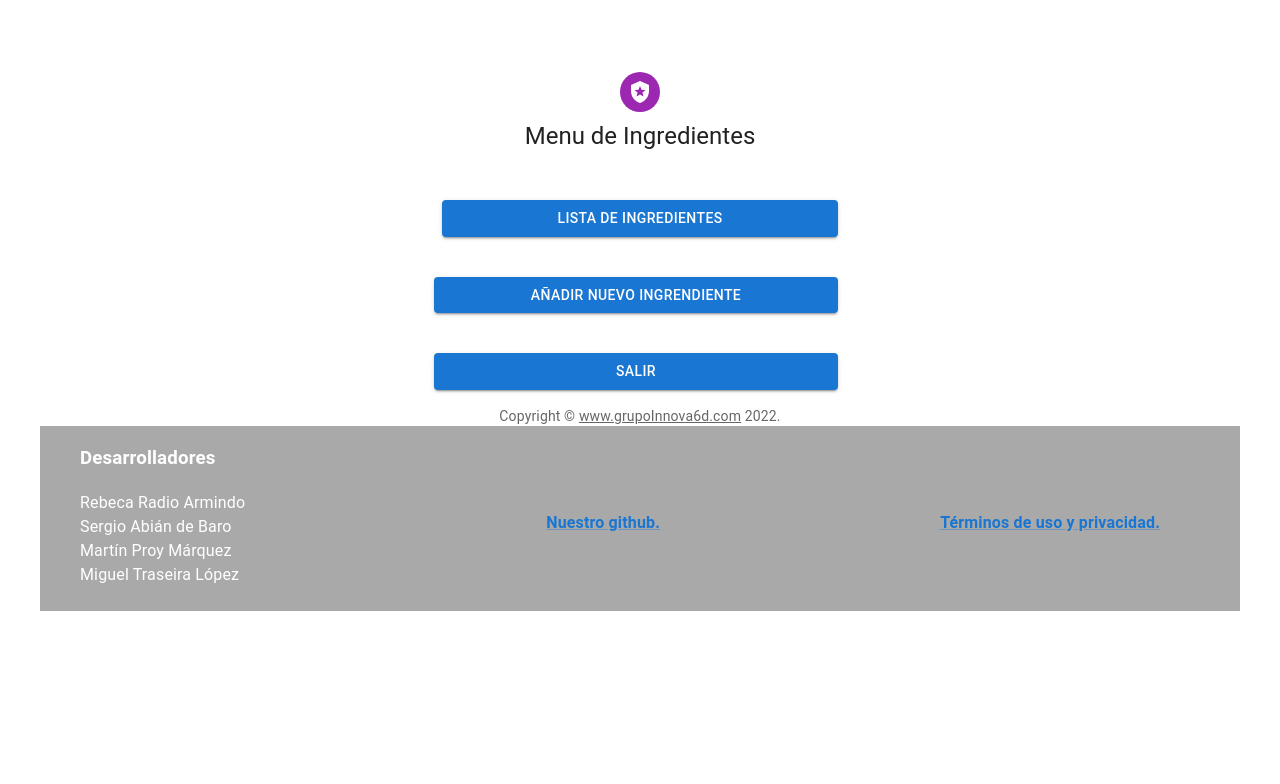
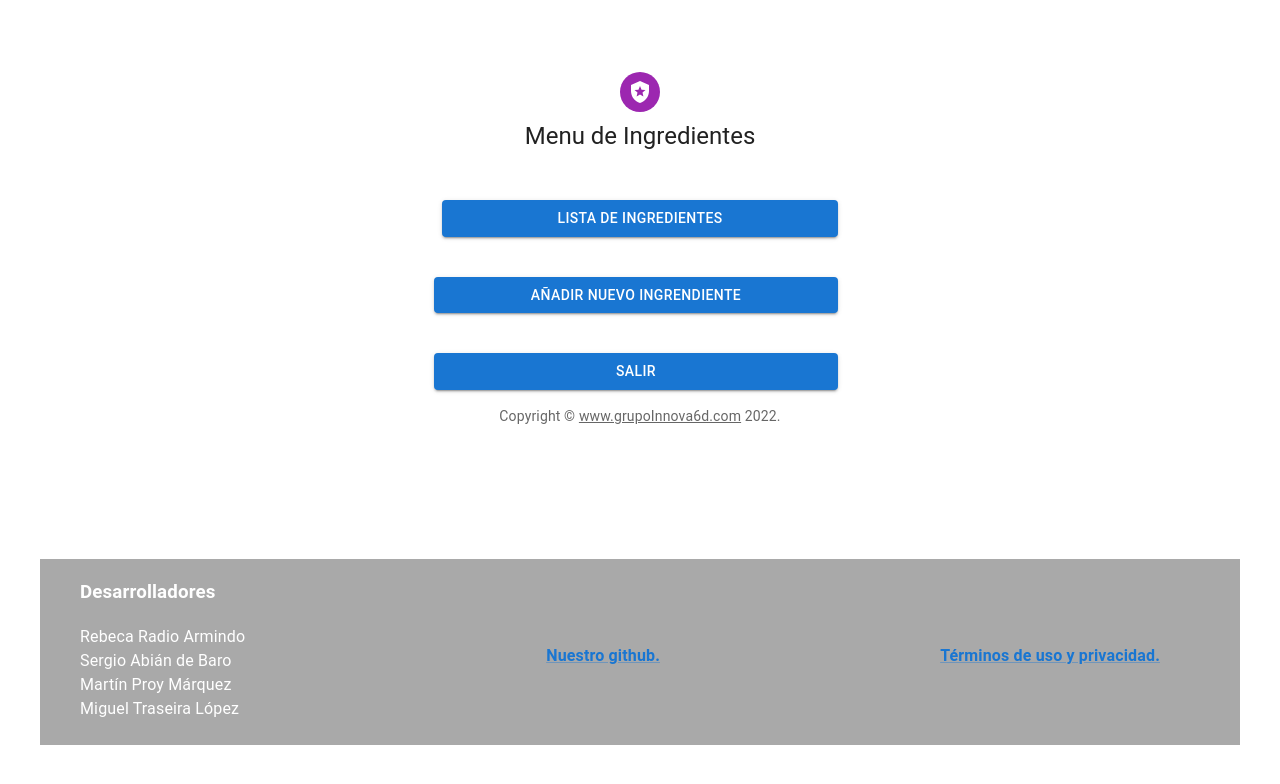
Before and after one commit to rradia00/Cook-It-App, a React (Create React App) app in the folder frontend/: page /1/admin/menuIngredientes in a window 1280 px wide. Shown: the top 784 px of the page. Built offline with nearby package versions, Linux system fonts and the light colour scheme.

Commit message:
footer actualizado

```diff
--- a/frontend/src/pages/Admin.js
+++ b/frontend/src/pages/Admin.js
@@ -99,8 +99,12 @@ export default function Admin() {
                 </Box>
                 <Copyright sx={{ mt: 5 }} />
             </Container>
+            <Box
+            marginTop={14.7}
+            >
+            <Pie></Pie>
+            </Box>
 
-            <Pie></Pie>
         </ThemeProvider>
     );
 }
--- a/frontend/src/pages/entrada.js
+++ b/frontend/src/pages/entrada.js
@@ -65,9 +65,12 @@ const fondo = require("../fotos/comedor.jpg");
                         </Button>
                     </Box>
                 </Box>
-
+                <Box
+                marginTop={43.5}
+                >
+                <Pie></Pie>
+                </Box>
             </Container>
-            <Pie></Pie>
         </ThemeProvider>
     );
 }
--- a/frontend/src/pages/menuIngredientes.js
+++ b/frontend/src/pages/menuIngredientes.js
@@ -105,8 +105,11 @@ export default function Admin() {
                 </Box>
                 <Copyright sx={{ mt: 5 }} />
             </Container>
-
+            <Box
+            marginTop={16.7}
+            >
             <Pie></Pie>
+            </Box>
         </ThemeProvider>
     );
 }
```
